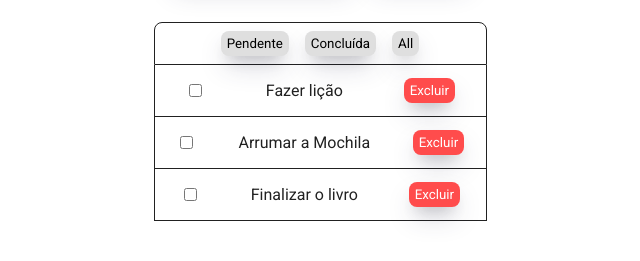
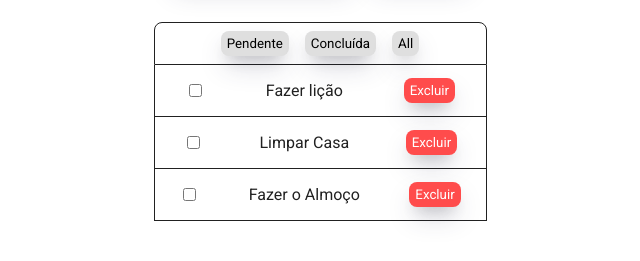
Before and after one commit to joaoviccardoso/To-do-ListReact, a React (Vite) app in the folder ToDo-ListReact/: page / in a window 1280 px wide. Shown: the part 365-626 px from the top of the page, without its empty margins (320-960 px from the left). Built offline with nearby package versions, Linux system fonts and the light colour scheme.

Commit message:
Pego o valor do input e salvo no array que esta utilizado useState para atualizar os dados

```diff
--- a/ToDo-ListReact/src/App.jsx
+++ b/ToDo-ListReact/src/App.jsx
@@ -2,14 +2,17 @@ import './App.css'
 import Botao from './componentes/button'
 import Input from './componentes/input'
 import Estados from './componentes/estados'
+import Tarefas from './componentes/tarefas'
 import { useState } from 'react'
 
 function App() {
-  const tarefas = ["Fazer lição", "Arrumar a Mochila", "Finalizar o livro"]
+  let [tarefas, setTarefas] = useState(['Fazer lição', 'Limpar Casa', 'Fazer o Almoço'])
   const [inputTarefa, setInputTarefa] = useState('');
 
   function mostrarValorInput(){
     console.log(inputTarefa)
+    setTarefas([...tarefas, inputTarefa])
+    console.log(tarefas)
   }
 
   return (
@@ -35,21 +38,9 @@ function App() {
         </div>
 
         <div className="container-tarefas">
-          {tarefas.map((tarefa, index) => {
-            return(<div key={index} className="tarefas">
-                    <Input
-                      type="checkbox"
-                      className="input-concluido"
-                    />
-                    <p>{tarefa}</p>
-                    <Botao
-                      onClick=""
-                      className="btn-excluir"
-                      text="Excluir"
-                    />
-                  </div>
-            )
-          })}
+          <Tarefas
+            tarefas={tarefas}
+          />
         </div>
       </section>
 
--- /dev/null
+++ b/ToDo-ListReact/src/componentes/tarefas/index.jsx
@@ -0,0 +1,29 @@
+import './tarefas.css'
+import Input from '../input'
+import Botao from '../button'
+
+function Tarefas({tarefas}){
+
+    return (
+        <div>
+            {tarefas.map((tarefa, index) => {
+            return(<div key={index} className="tarefas">
+                    <Input
+                      type="checkbox"
+                      className="input-concluido"
+                    />
+                    <p>{tarefa}</p>
+                    <Botao
+                      onClick=""
+                      className="btn-excluir"
+                      text="Excluir"
+                    />
+                  </div>
+            )
+          })}
+        </div>
+
+    )
+}
+
+export default Tarefas
```
Also changed, not shown: ToDo-ListReact/src/componentes/tarefas/tarefas.css (added).
